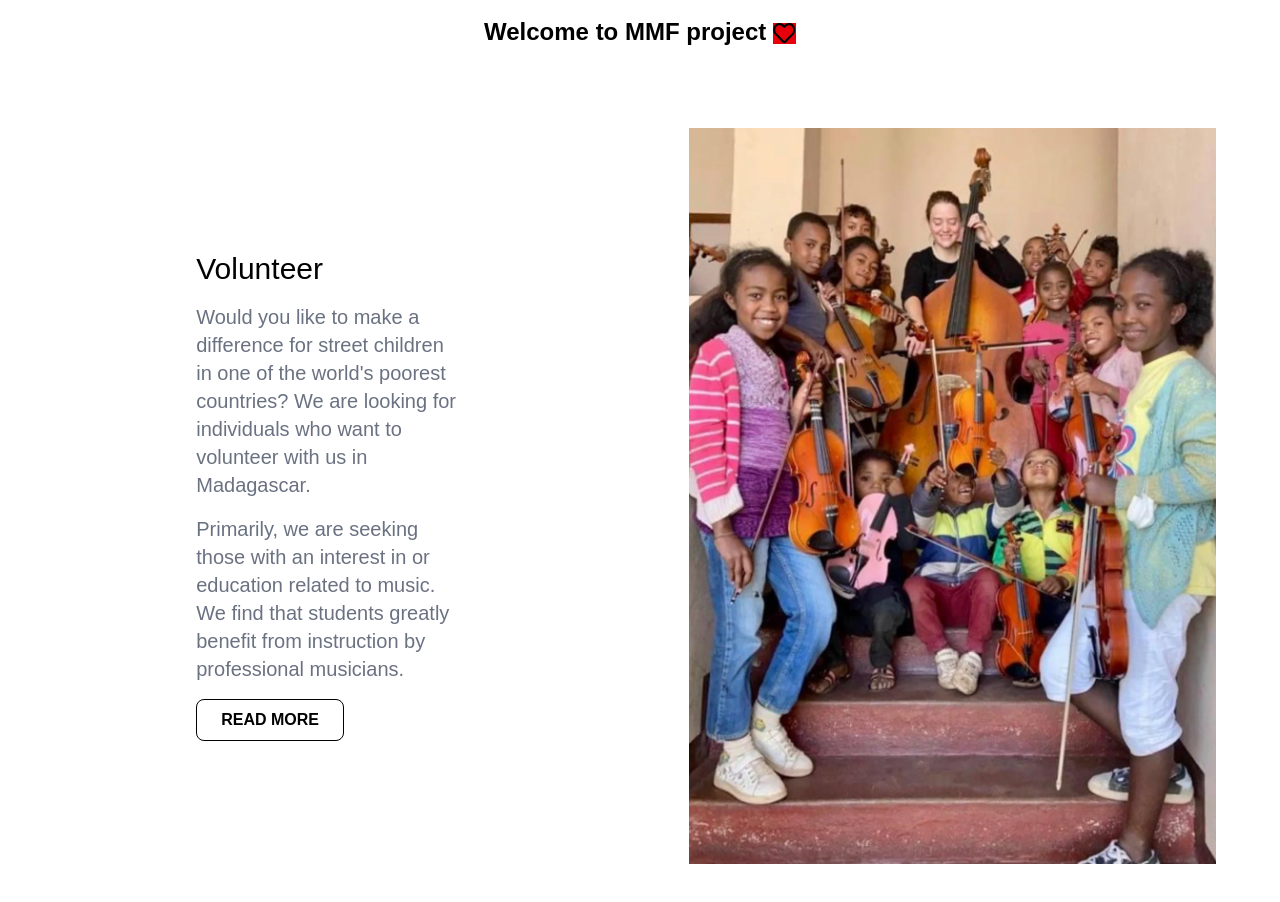
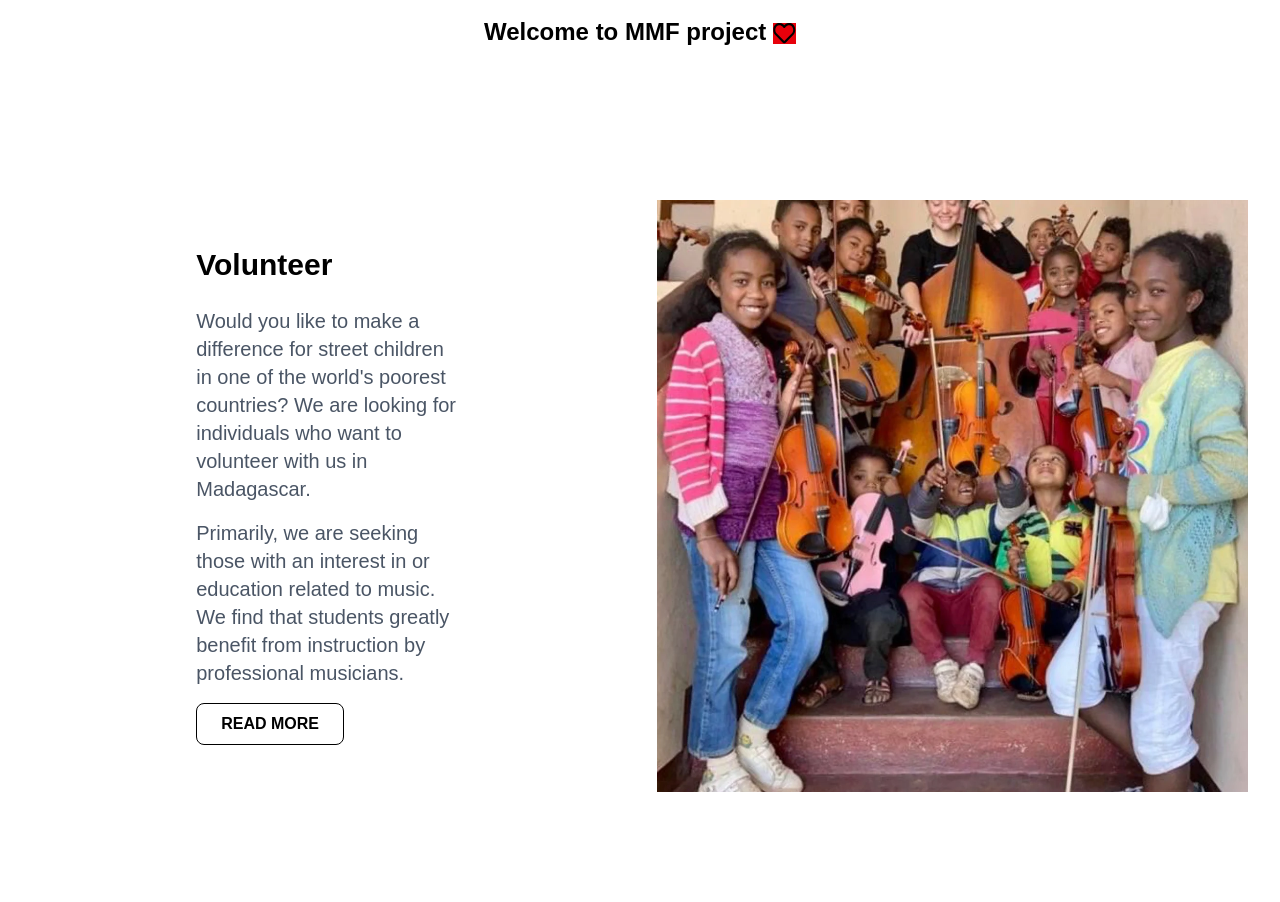
Before and after one commit to NoroffFEU/musikkforandrerliv.no, a React (Vite) app: page / in a window 1280 px wide. Shown: the top 902 px of the page. Built offline with nearby package versions, Linux system fonts and the light colour scheme.

Commit message:
add font - color

```diff
--- a/src/App.jsx
+++ b/src/App.jsx
@@ -1,6 +1,6 @@
 import React from "react";
-import { HomePage } from "./pages/home";
 import heart from "/assets/images/svgs/heart.svg";
+import VolunteerSection from "./components/homePage/volunteerSection";
 
 function App() {
   return (
@@ -13,7 +13,7 @@ function App() {
           </h1>
         </header>
         <main>
-          <HomePage />
+          <VolunteerSection />
         </main>
       </div>
     </>
--- a/src/components/homePage/volunteerSection.jsx
+++ b/src/components/homePage/volunteerSection.jsx
@@ -6,35 +6,44 @@ const VolunteerSection = () => {
   const volunteerContent = content.volunteer;
 
   return (
-    <div className="w-full flex flex-col-reverse gap-8 md:flex-row items-center p-8 bg-white">
+    <section id="VolunteerSection" className="w-full flex flex-col-reverse gap-8 md:flex-row items-center p-8 bg-white">
       <div className="md:w-1/2 flex flex-col p-8 justify-center items-center h-auto md:h-[50rem] text-left">
         <div className="w-full md:w-1/2">
           <div className="flex justify-between items-center w-full">
-            <h2 className="text-3xl mb-4">{volunteerContent.title}</h2>
-            <SlArrowRight className="block md:hidden text-2xl text-red-500" />
+            <h2 className="text-3xl mb-6 font-bold [font-family:var(--font-sans)]">
+              {volunteerContent.title}
+            </h2>
+            <SlArrowRight
+              className="block md:hidden text-2xl cursor-pointer"
+              style={{ color: "var(--color-sunset-red)" }}
+            />
           </div>
           {volunteerContent.content.split("\n").map((paragraph, index) => (
-            <p key={index} className="text-gray-500 mb-4 text-xl">
+            <p
+              key={index}
+              className="text-gray-600 mb-4 text-xl [font-family:var(--font-sans)]"
+            >
               {paragraph}
             </p>
           ))}
 
           <button
             onClick={() => {}}
-            className="hidden md:block px-6 py-2 border border-black text-black font-semibold rounded-lg"
+            className="hidden md:block px-6 py-2 border border-black cursor-pointer text-black font-semibold rounded-lg"
           >
             READ MORE
           </button>
         </div>
       </div>
-      <div className="md:w-1/2 flex justify-center items-center h-[50rem]">
+      <div className="w-full md:w-1/2 md:h-full flex justify-center items-center">
         <img
           src={volunteerContent.image}
-          alt="Volunteer with children and musical instruments"
-          className="w-full h-full object-cover p-8"
+          alt={volunteerContent.title}
+          className="w-full aspect-square h-auto md:h-full object-cover"
         />
       </div>
-    </div>
+
+    </section>
   );
 };
 
--- a/src/pages/home.jsx
+++ b/src/pages/home.jsx
@@ -1,5 +1,4 @@
-import React from "react";
-import VolunteerSection from "../components/homePage/volunteerSection";
+
 
 export function HomePage() {
   return (
@@ -8,7 +7,7 @@ export function HomePage() {
       <section id="HistorySection"></section>
       <section id="StaffSection"></section>
       <section id="WorkSection"></section>
-      <VolunteerSection />
+      <section id="VolunteerSection"></section>
       <section id="SupportSection"></section>
       <section id="GallerySection"></section>
       <section id="CalenderSection"></section>
```
